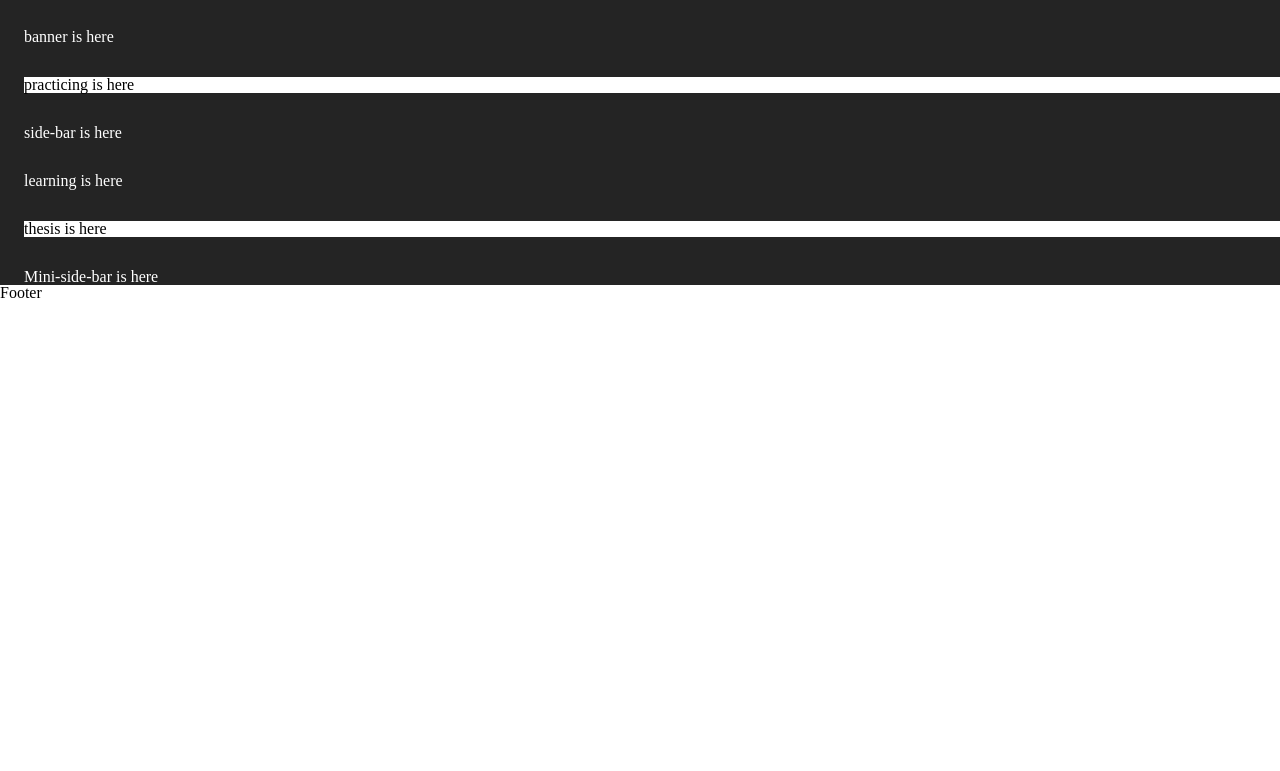
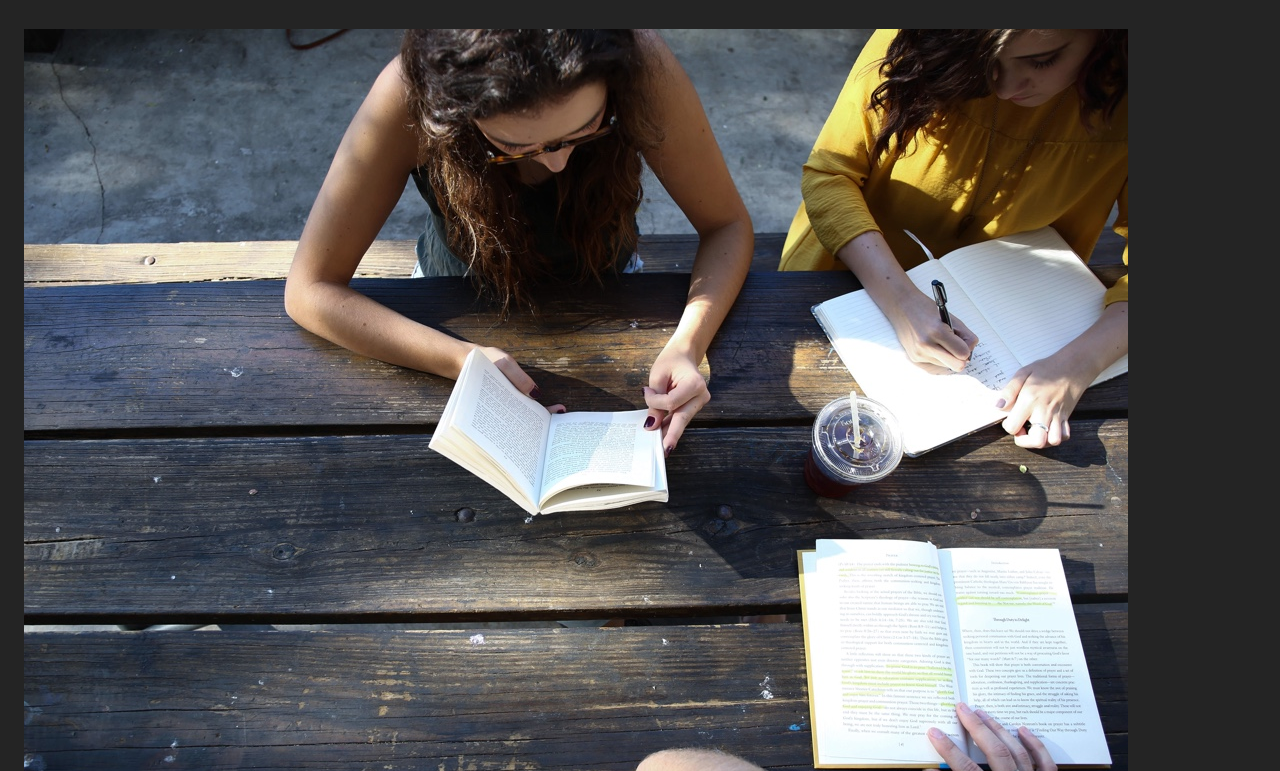
Before and after one commit to emilybuickerood/colmar-academy, a plain HTML site: page index.html in a window 1280 px wide. Shown: the part 83-854 px from the top of the page. Before the commit the page ends 800 px from the top, so only its background shows below. Drawn offline with nearby package versions, Linux system fonts and the light colour scheme.

Commit message:
added banner image

```diff
--- a/index.html
+++ b/index.html
@@ -24,7 +24,7 @@
 <span>Main container</span>
 
   <div class="banner">
-    <span>banner is here</span>
+    <img src="./resources/img/banner.jpg">
   </div>
 
   <div class="practicing">
```
